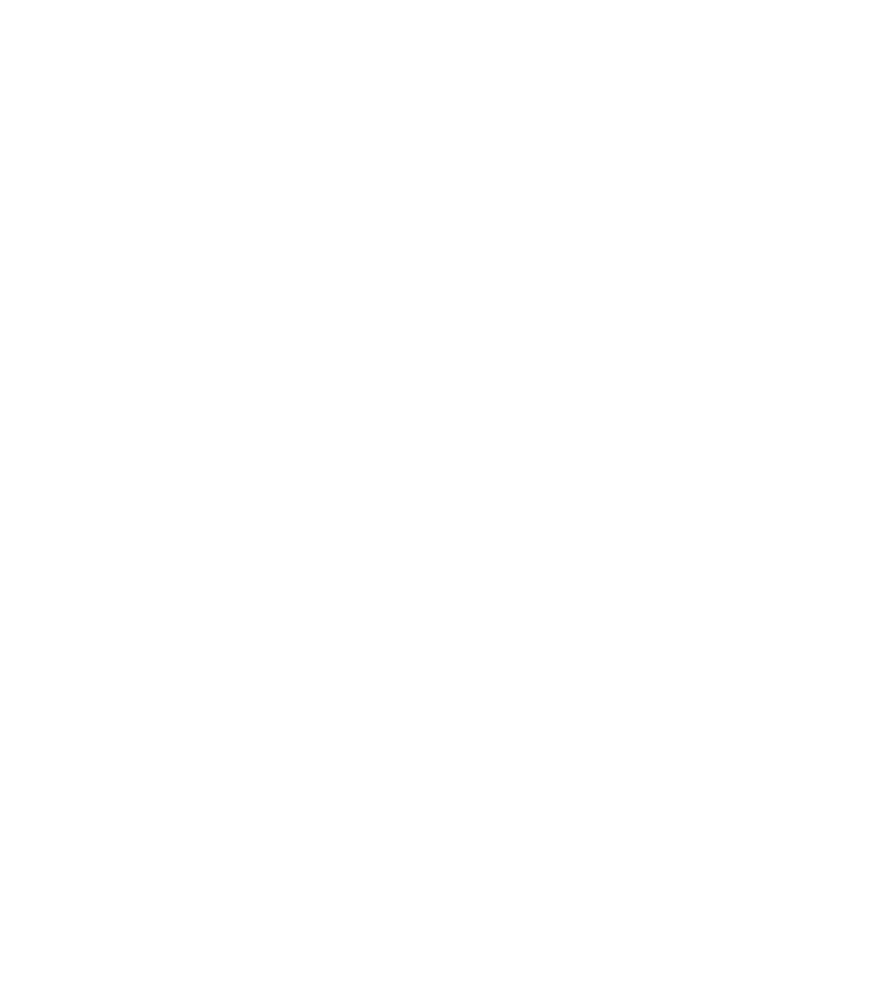
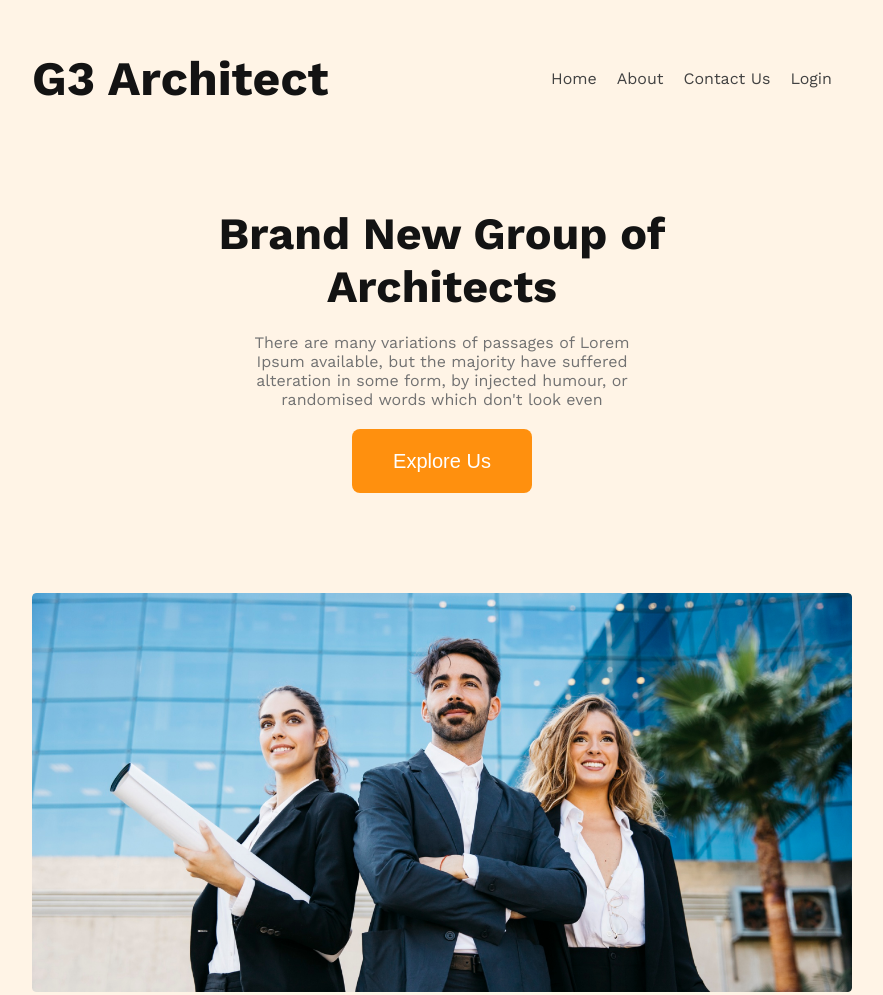
Before and after one commit to NaimoonJannat/Module-9-G3Architect, a plain HTML site: page index.html in a window 1280 px wide. Shown: the whole page, without its empty margins (198-1081 px from the left). Before the commit the page ends 800 px from the top, so only its background shows below. Drawn offline with nearby package versions, Linux system fonts and the light colour scheme.

Commit message:
The banner set

```diff
--- a/index.html
+++ b/index.html
@@ -3,12 +3,37 @@
 <head>
     <meta charset="UTF-8">
     <meta name="viewport" content="width=S, initial-scale=1.0">
+    <link rel="preconnect" href="https://fonts.googleapis.com">
+<link rel="preconnect" href="https://fonts.gstatic.com" crossorigin>
+<link href="https://fonts.googleapis.com/css2?family=Work+Sans:wght@400;700;800&display=swap" rel="stylesheet">
     <link rel="stylesheet" href="style.css">
     <title>G3 Architect</title>
 </head>
 <body>
-    <header></header>
-    <main></main>
+    <header>
+        <nav>
+            <h1>G3 Architect </h1>
+        <ul>
+            <li><a href="">Home</a></li>
+            <li><a href="">About</a></li>
+            <li><a href="">Contact Us</a></li>
+            <li><a href="">Login</a></li>
+        </ul>
+        </nav>
+        <div class="banner">
+            <div class="banner-container">
+                <h1 class="banner-title">Brand New
+                    Group of Architects
+                    </h1>
+                    <p class="banner-info">There are many variations of passages of Lorem Ipsum available, but the majority have suffered alteration in some form, by injected humour, or randomised words which don't look even</p>
+                    <button class="primary-btn">Explore Us</button>
+            </div>
+            <img src="images/banner.png" alt="A banner">
+        </div>
+    </header>
+    <main>
+
+    </main>
     <footer></footer>
 
 </body>
--- a/style.css
+++ b/style.css
@@ -0,0 +1,91 @@
+*{
+    margin: 0;
+    padding: 0;
+}
+body{
+    font-family: 'Work Sans', sans-serif;
+}
+header{
+    padding: 50px 230px;
+    background-color: rgba(255, 144, 14, 0.10);
+}
+nav{
+    color: #131313;
+    display: flex;
+    justify-content: space-between;
+    align-items: center;
+}
+nav > h1{
+    font-size: 3rem;
+}
+nav > ul{
+    display: flex;
+    font-size: 1rem;
+
+}
+nav > ul > li{
+    list-style: none;
+    margin-right: 20px;
+
+}
+nav > ul >li > a{
+    text-decoration: none;
+    color: #424242;
+    font-weight: 500;
+}
+.banner{
+    align-items: center;
+    text-align: center;
+}
+.banner-container{
+    width: 55%;
+    margin: 100px auto;
+    text-align: center;
+}
+.banner-title{
+    color: #131313;
+    font-size: 2.8rem;
+    font-weight: 700;
+}
+.banner-info{
+    color: #727272;
+    font-size: 1rem;
+    font-weight: 400;
+    margin: 20px;
+}
+.primary-btn{
+    border-radius: 8px;
+    background-color: #FF900E;
+    border: none;
+    color: #fff;
+    width: 180px;
+    height: 64px;
+    font-size: 1.25rem;
+}
+.banner > img{
+    width: 100%;
+    margin: 0px auto;
+}
+
+
+/* Responsive for small screens  */
+
+@media screen and (max-width: 576px){
+    header{
+        padding: 20px;
+    }
+    nav{
+        flex-direction: column;
+    }
+}
+
+/* Responsive for medium screens  */
+
+@media screen and (min-width: 576) and (max-width: 992px){
+    header{
+        padding: 20px;
+    }
+    nav{
+        flex-direction: column;
+    }
+}
```
Also changed, not shown: images/architect.png (added), images/banner.png (added), images/icons/customers.png (added), images/icons/email.png (added), images/icons/projects.png (added), images/icons/ribon.png (added), images/sponsors/amazon.png (added), images/sponsors/figma.png (added), images/sponsors/google.png (added), images/sponsors/spotify.png (added), images/sponsors/telerama.png (added), images/team1.png (added), images/team2.png (added), images/team3.png (added), 1 more files, 1 other file.
